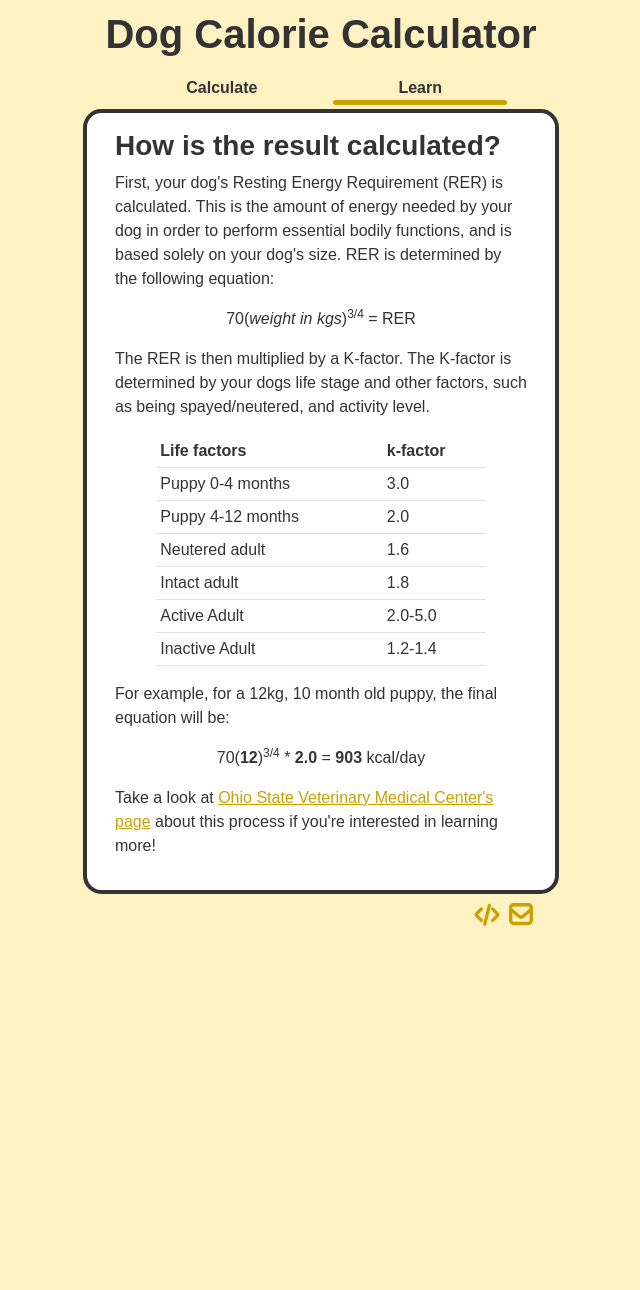
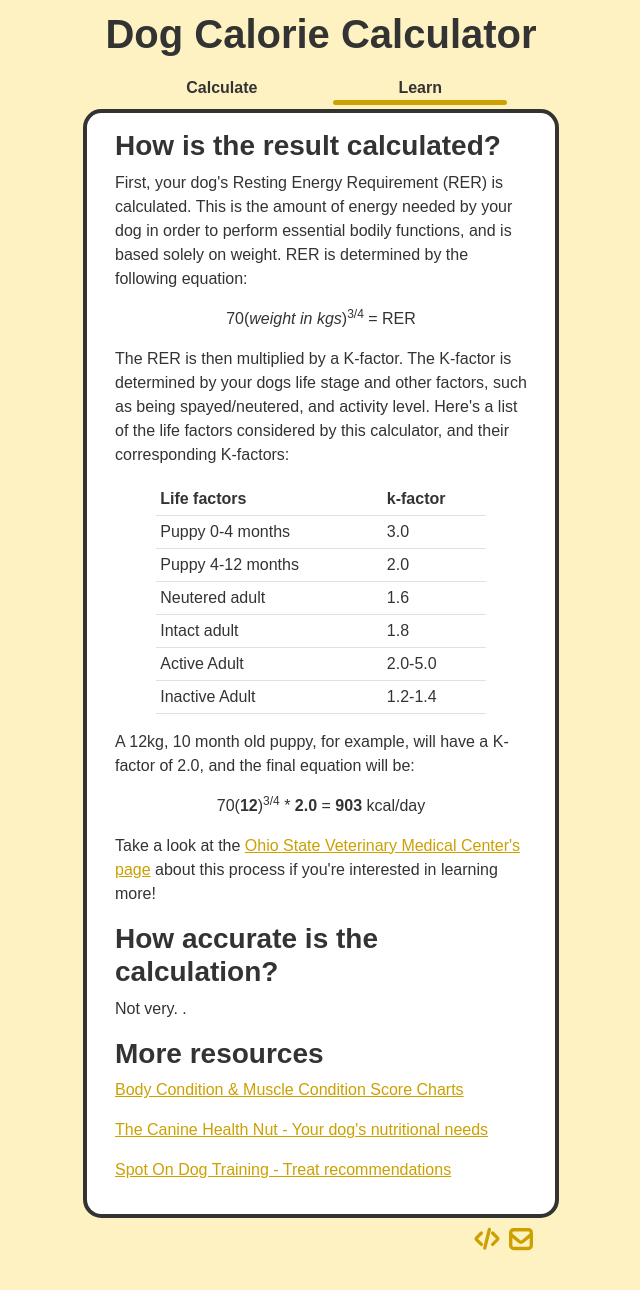
Before and after one commit to Naksp/PupCalCalc, a React (Create React App) app: page /learn in a window 1280 px wide. Shown: the top 1290 px of the page, without its empty margins (319-959 px from the left). Before the commit the page ends 974 px from the top, so only its background shows below. Built offline with nearby package versions, Linux system fonts and the light colour scheme; a web font is replaced by a local one.

Commit message:
in progress

```diff
--- a/src/footer.scss
+++ b/src/footer.scss
@@ -10,10 +10,10 @@ $color-hover: #2627FF;
     color: $color-link;
     text-decoration: none;
 
-    &:active,
-    &:hover {
-      color: #2627FF;
-    }
+    // &:active,
+    // &:hover {
+    //   color: #2627FF;
+    // }
   }
 }
 
@@ -34,13 +34,13 @@ svg {
     stroke: $color-link !important;
   }
 
-  &:hover {
-    line,
-    rect,
-    path {
-      stroke: $color-hover !important;
-    }
-  }
+  // &:hover {
+  //   line,
+  //   rect,
+  //   path {
+  //     stroke: $color-hover !important;
+  //   }
+  // }
 }
 
 #link-website {
@@ -50,11 +50,11 @@ svg {
     stroke: $color-link !important;
   }
 
-  &:hover {
-    path,
-    line {
-      fill: $color-hover !important;
-      stroke: $color-hover !important;
-    }
-  }
+  // &:hover {
+  //   path,
+  //   line {
+  //     fill: $color-hover !important;
+  //     stroke: $color-hover !important;
+  //   }
+  // }
 }
--- a/src/learn.scss
+++ b/src/learn.scss
@@ -3,9 +3,9 @@
 #learn-container {
 	a {
 		color: $color-link;
-		&:hover {
-			color: #2627FF;
-		}
+		// &:hover {
+		// 	color: #2627FF;
+		// }
 	}
 	color: $color-dark-grey;
 }
--- a/src/learn.tsx
+++ b/src/learn.tsx
@@ -1,8 +1,11 @@
 import { Container, Row, Col, Table } from "react-bootstrap";
 import './learn.scss'
 
+// Links
 const osuLink = 'https://vet.osu.edu/vmc/companion/our-services/nutrition-support-service/basic-calorie-calculator';
 const bodyConditionLink = 'https://vet.osu.edu/vmc/companion/our-services/nutrition-support-service/body-condition-muscle-condition-score-charts';
+const canineHealthNutLink = 'https://thecaninehealthnut.com/your-dogs-nutritional-needs/';
+const spotOnTreatsLink = 'https://www.spotondogtraining.org/dog-treats';
 
 function Learn() {
 	return (
@@ -10,13 +13,20 @@ function Learn() {
 			<Container id='learn-container' className='text-start my-3'>
 				<Row>
 					<Col>
-						{/* <h1 className='learn-page-heading'>How the result is calculated</h1> */}
 						<h1 className='learn-page-heading'>How is the result calculated?</h1>
-						<p>First, your dog's Resting Energy Requirement (RER) is calculated. This is the amount of energy needed by your dog in order to perform essential bodily functions, and is based solely on your dog's size. RER is determined by the following equation:</p>
+						<p>
+							First, your dog's Resting Energy Requirement (RER) is calculated.
+							This is the amount of energy needed by your dog in order to perform essential bodily functions, and is based solely on weight.
+							RER is determined by the following equation:
+						</p>
 						<p className='center'>
 							70(<i>weight in kgs</i>)<sup>3/4</sup> = RER
 						</p>
-						<p>The RER is then multiplied by a K-factor. The K-factor is determined by your dogs life stage and other factors, such as being spayed/neutered, and activity level.</p>
+						<p>
+							The RER is then multiplied by a K-factor.
+							The K-factor is determined by your dogs life stage and other factors, such as being spayed/neutered, and activity level.
+							Here's a list of the life factors considered by this calculator, and their corresponding K-factors:
+						</p>
 
 						<div id='table-container'>
 						<Table id='k-factor-table' size='sm' className='center'>
@@ -56,19 +66,43 @@ function Learn() {
 						</div>
 
 						<p>
-							For example, for a 12kg, 10 month old puppy, the final equation will be:
+							A 12kg, 10 month old puppy, for example, will have a K-factor of 2.0, and the final equation will be:
 						</p>
 						<p className='center'>
 							70(<b>12</b>)<sup>3/4</sup> * <b>2.0</b> = <b>903</b> kcal/day
 						</p>
 
 						<p>
-							Take a look at <a href={osuLink}>Ohio State Veterinary Medical Center's page</a> about this process if you're interested in learning more!
+							Take a look at the <a href={osuLink} target='_blank' rel='noopener noreferrer'>Ohio State Veterinary Medical Center's page</a> about this process if you're interested in learning more!
+						</p>
+					</Col>
+				</Row>
+
+				<Row>
+					<Col>
+						<h1 className='learn-page-heading'>How accurate is the calculation?</h1>
+
+						<p>Not very. .</p>
+					</Col>
+				</Row>
+
+				<Row>
+					<Col>
+						<h1 className='learn-page-heading'>More resources</h1>
+
+						<p>
+							<a href={bodyConditionLink} target='_blank' rel='noopener noreferrer'>Body Condition & Muscle Condition Score Charts</a>
 						</p>
 
+						<p>
+							<a href={canineHealthNutLink} target='_blank' rel='noopener noreferrer'>The Canine Health Nut - Your dog's nutritional needs</a>
+						</p>
+
+						<p>
+							<a href={spotOnTreatsLink} target='_blank' rel='noopener noreferrer'>Spot On Dog Training - Treat recommendations</a>
+						</p>
 
 					</Col>
-
 				</Row>
 
 			</Container>
```
Also changed, not shown: 1 other file (tests, documents, lock files or other folders).
